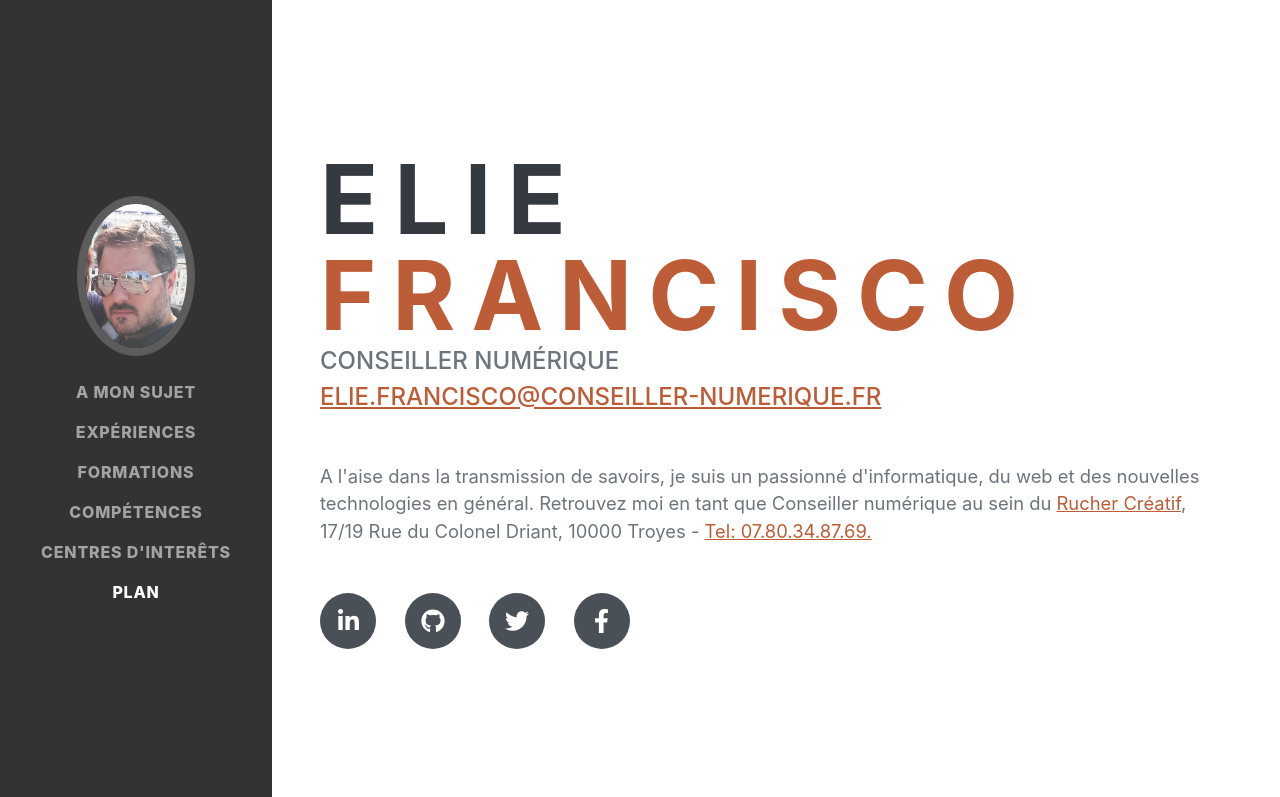
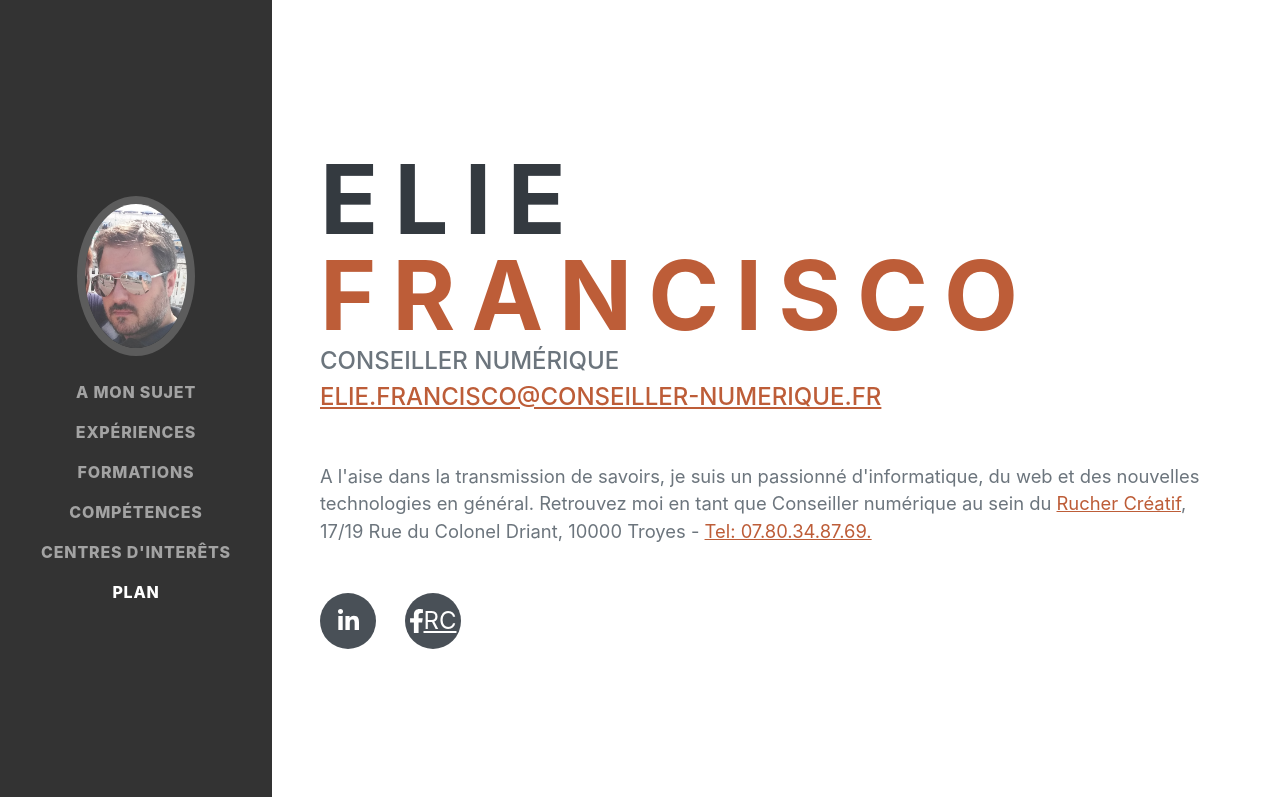
Before and after one commit to ElieFrancisco/ElieFrancisco.github.io, a plain HTML site: page index.html in a window 1280 px wide. Shown: the top 797 px of the page. Drawn offline with nearby package versions, Linux system fonts and the light colour scheme; a web font is replaced by a local one.

Commit message:
Update index.html
réseaux sociaux modifiés

```diff
--- a/index.html
+++ b/index.html
@@ -52,10 +52,10 @@
                     Retrouvez moi en tant que Conseiller numérique au sein du <a href="https://le-rucher-creatif.org/"target="_blank">Rucher Créatif</a>, <br> 17/19 Rue du Colonel Driant, 10000 Troyes - <a href="tel:+33780348769">Tel: 07.80.34.87.69. </a> </p>
 
                     <div class="social-icons">
-                        <a class="social-icon" href="#!"><i class="fab fa-linkedin-in"></i></a>
-                        <a class="social-icon" href="#!"><i class="fab fa-github"></i></a>
-                        <a class="social-icon" href="#!"><i class="fab fa-twitter"></i></a>
-                        <a class="social-icon" href="#!"><i class="fab fa-facebook-f"></i></a>
+                        <a class="social-icon" href="https://fr.linkedin.com/in/elie-francisco-429bba186?trk=people-guest_people_search-card"target="_blank"><i class="fab fa-linkedin-in"></i></a>
+                        <!-- <a class="social-icon" href="#!"><i class="fab fa-github"></i></a>
+                        <a class="social-icon" href="#!"><i class="fab fa-twitter"></i></a> -->
+                        <a class="social-icon" href="https://fr-fr.facebook.com/leruchercreatif/"target="_blank""><i class="fab fa-facebook-f"></i>RC</a>
                     </div>
                 </div>
             </section>
```
